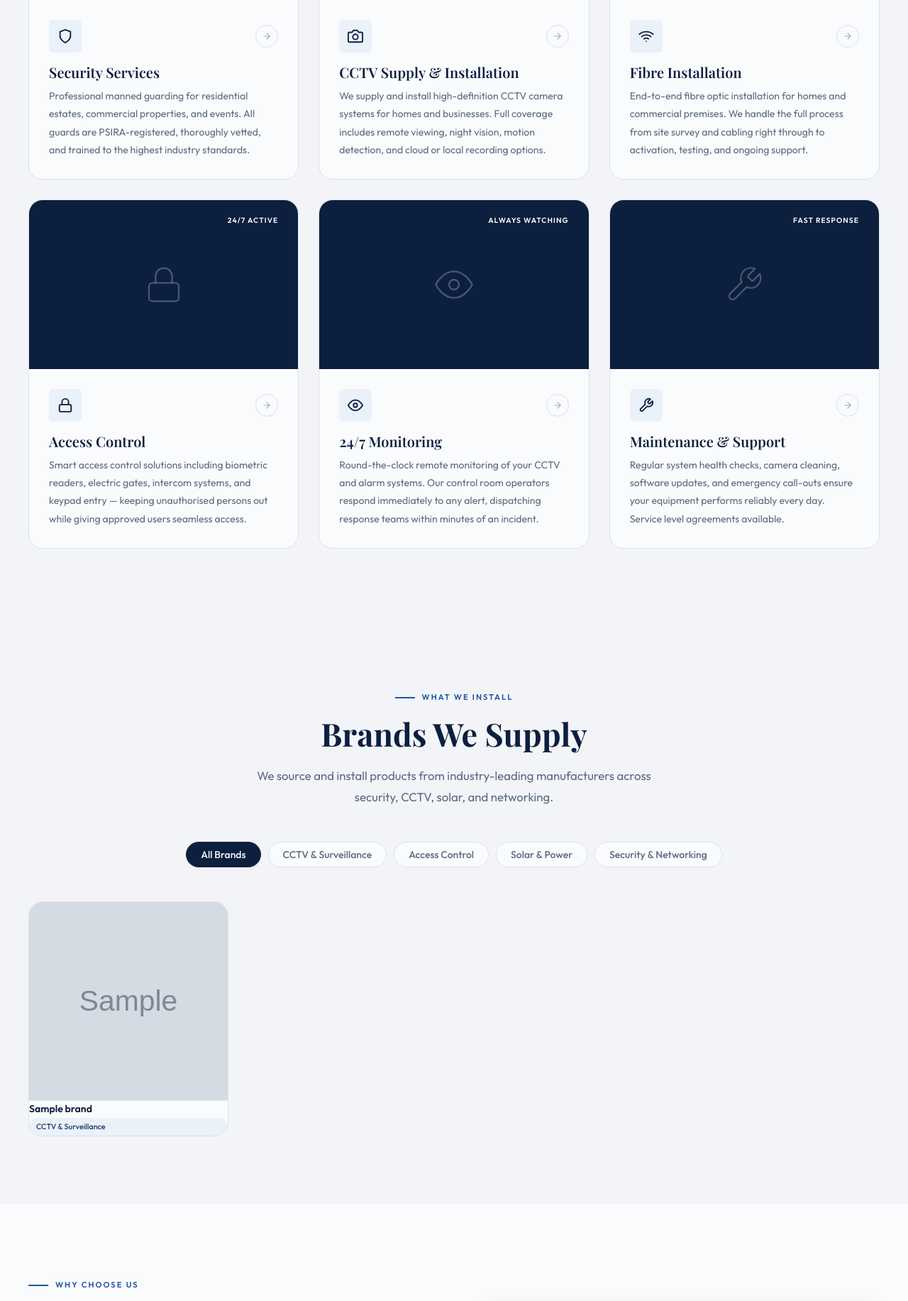
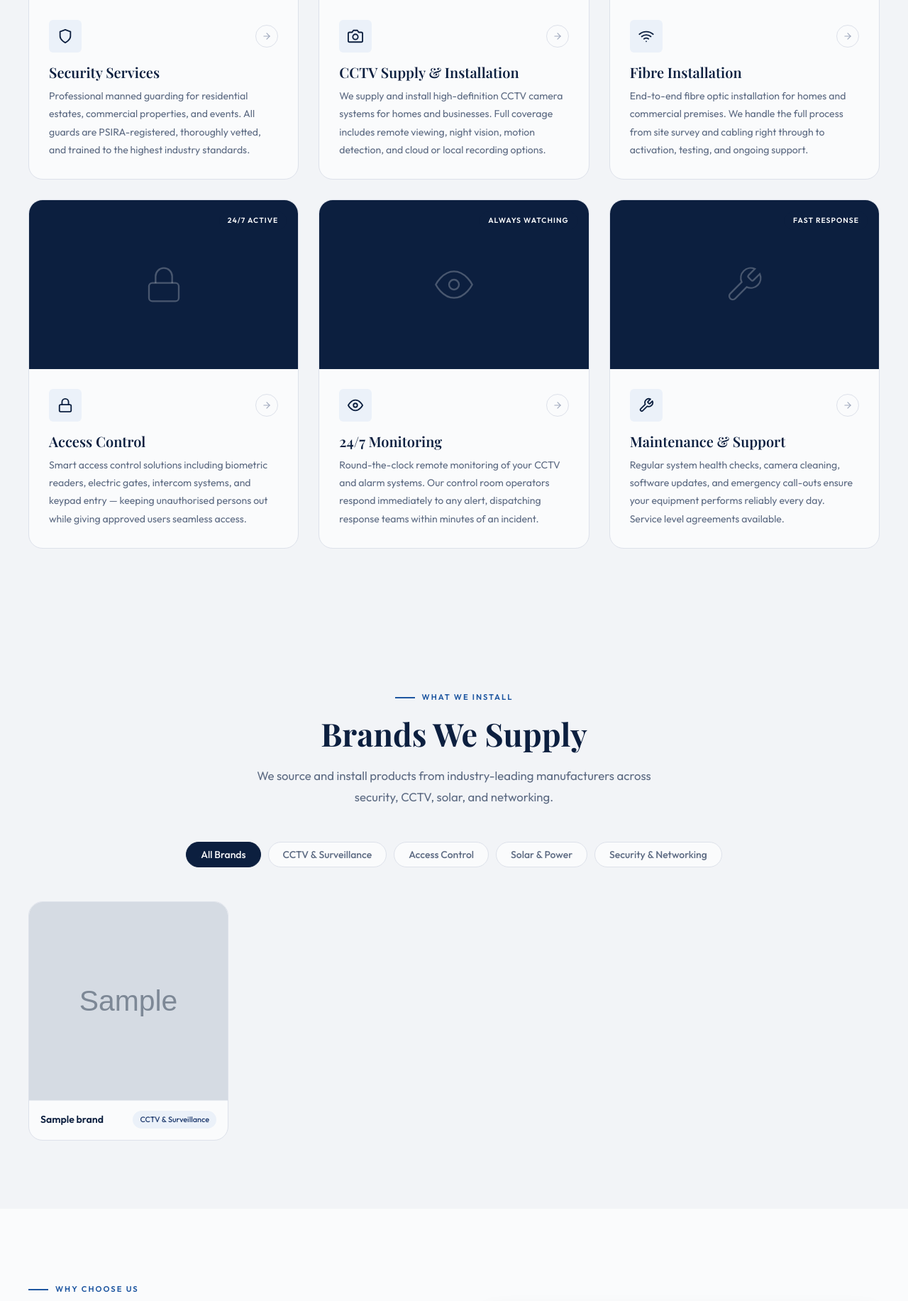
Before and after one commit to Yandisa/Mkhayi-Ltd, a Django app: page / in a window 1280 px wide. Shown: the part 2311-4144 px from the top of the page at 71% size. Run offline with Django 4.2, Linux system fonts and the light colour scheme; data comes from the database, SQL or seed files in the repository; tables that the repository leaves empty hold one stand-in row (values such as "Sample post"); grey boxes marked "Sample" are stand-in pictures; some web fonts are replaced.

Commit message:
Update home.html

```diff
--- a/core/templates/core/home.html
+++ b/core/templates/core/home.html
@@ -329,8 +329,10 @@
             <span class="brand-name-fallback">{{ brand.name }}</span>
           {% endif %}
         </div>
-        <p class="brand-name">{{ brand.name }}</p>
-        <span class="brand-cat-pill brand-cat-{{ brand.category }}">{{ brand.get_category_display }}</span>
+        <div class="brand-card-body">
+          <p class="brand-name">{{ brand.name }}</p>
+          <span class="brand-cat-pill brand-cat-{{ brand.category }}">{{ brand.get_category_display }}</span>
+        </div>
       </div>
       {% endfor %}
     </div>
```
